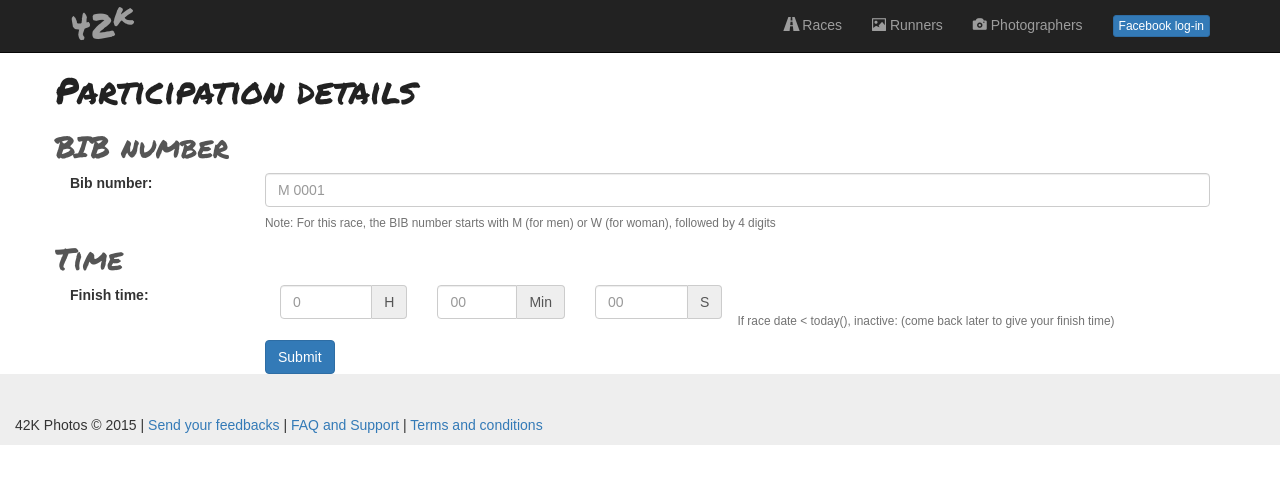
After one commit to sbeignez/42K-main, a Django app: page /runner/runner-inputbib.html in a window 1280 px wide. The commit adds this page. Shown: the top 484 px of the page. Run offline with Django 3.2, Linux system fonts and the light colour scheme; parts of the project's set-up code (start-up, migrations or seed data) failed here and were passed over; some libraries are stand-ins or nearby versions.

Commit message:
Add pages and page links
Runner overview > search race > input bib# > order

```diff
--- a/app/templates/_layouts/base.html
+++ b/app/templates/_layouts/base.html
@@ -77,7 +77,7 @@
                   <div class="navbar-collapse collapse">
                      <ul class="nav navbar-nav navbar-right">
                         <li><a href="{% url 'runner' %}"><span class="glyphicon glyphicon-road"></span> Races</a></li>
-                        <li><a href="{%  url 'runner' %}"><span class="glyphicon glyphicon-picture"></span> Runners</a></li>
+                        <li><a href="{%  url 'runner-overview' %}"><span class="glyphicon glyphicon-picture"></span> Runners</a></li>
                         <li><a href="{% url 'photographer' %}"><span class="glyphicon glyphicon-camera"></span> Photographers</a></li>
 
                         <!-- DROP DOWN
--- a/app/templates/app/order.html
+++ b/app/templates/app/order.html
@@ -61,12 +61,10 @@
     {{ form.as_p }}
 </form>
 
-
-      <p>Secure payment by Stripe</p>
       <br>
-      <p>You'll receive your photos immediatly by email</p>
+      <p>The payment is secured and processed by Stripe</p>
+      <p>When confirmed, you'll receive your photos immediatly by email</p>
 
 
-      <a href="share.html" type="button" class="btn btn-xl btn-info"><span class="glyphicon glyphicon-ok"></span> Done</a>
 </div>
 {% endblock %}
--- /dev/null
+++ b/app/templates/app/runner-inputbib.html
@@ -0,0 +1,71 @@
+{% extends "_layouts/base.html" %}
+{% load staticfiles %}
+
+{% block content %}
+
+    <div class='container'>
+        <div class="row">
+            <h1>Participation details</h1>
+            <h2>BIB number</h2>
+
+            <div class="form-group">
+                <label for="inputEmail" class="control-label col-xs-12 col-sm-2">Bib number:</label>
+
+                <div class="col-xs-12 col-sm-10">
+                    <input type="text" class="form-control" id="inputEmail" placeholder="M 0001">
+
+                    <p class="help-block text-left">
+                        <small>Note: For this race, the BIB number starts with M (for men) or W (for woman), followed by
+                            4 digits
+                        </small>
+                    </p>
+                </div>
+            </div>
+
+
+            <h2>Time</h2>
+
+            <div class="form-group">
+                <label for="inputEmail" class="control-label col-xs-12 col-sm-2">Finish time:</label>
+
+                <div class="col-xs-12 col-sm-10">
+                    <div class="col-xs-2">
+                        <div class="input-group">
+                            <input type="text" class="form-control" placeholder="0">
+                            <span class="input-group-addon">H</span>
+                        </div>
+                    </div>
+                    <div class="col-xs-2">
+                        <div class="input-group">
+                            <input type="text" class="form-control" placeholder="00">
+                            <span class="input-group-addon">Min</span>
+                        </div>
+                    </div>
+                    <div class="col-xs-2">
+                        <div class="input-group">
+                            <input type="text" class="form-control" placeholder="00">
+                            <span class="input-group-addon">S</span>
+                        </div>
+                    </div>
+
+                    <br>
+                    <p class="help-block text-left"><small>If race date < today(), inactive: (come back later to give your finish time)</small> </p>
+
+                </div>
+            </div>
+
+            <div class="form-group">
+                <label for="inputEmail" class="control-label col-xs-2"></label>
+
+                <div class="col-xs-10">
+                    <a href="/order" class="btn btn-primary">Submit</a>
+                </div>
+            </div>
+
+
+        </div>
+
+
+
+
+{% endblock %}
--- a/app/urls.py
+++ b/app/urls.py
@@ -8,7 +8,11 @@ urlpatterns = patterns(
     url(r'^$', 'home', name='home'),
     url('tnc.html', 'tnc', name='tnc'),
     url('support.html', 'support', name='support'),
+
+    url(r'^runner/runner-overview.html', 'RunnerOverview', name='runner-overview'),
+    url(r'^runner/runner-inputbib.html', 'RunnerInputbib', name='runner-inputbib'),
     url(r'^runner/$', views.RunnerView.as_view(), name='runner'),
+
     url(r'^photographer/$', views.UploadView.as_view(), name='photographer'),
     url(r'^tagger/tag.html', 'tag', name='tag'),
     url(r'^tagger/$', views.TaggerView.as_view(), name='tagger'),
--- a/app/views.py
+++ b/app/views.py
@@ -23,6 +23,12 @@ def tnc(request):
 
 def support(request):
     return render(request, 'app/support.html')
+
+def RunnerOverview(request):
+    return render(request, 'app/runner-overview.html')
+
+def RunnerInputbib(request):
+    return render(request, 'app/runner-inputbib.html')
 
 class RunnerView(generic.ListView):
     template_name = 'app/runner.html'
```
Also changed, not shown: app/templates/app/runner-overview.html (+5 -4 lines), app/templates/app/runner.html (+4 -17 lines).
